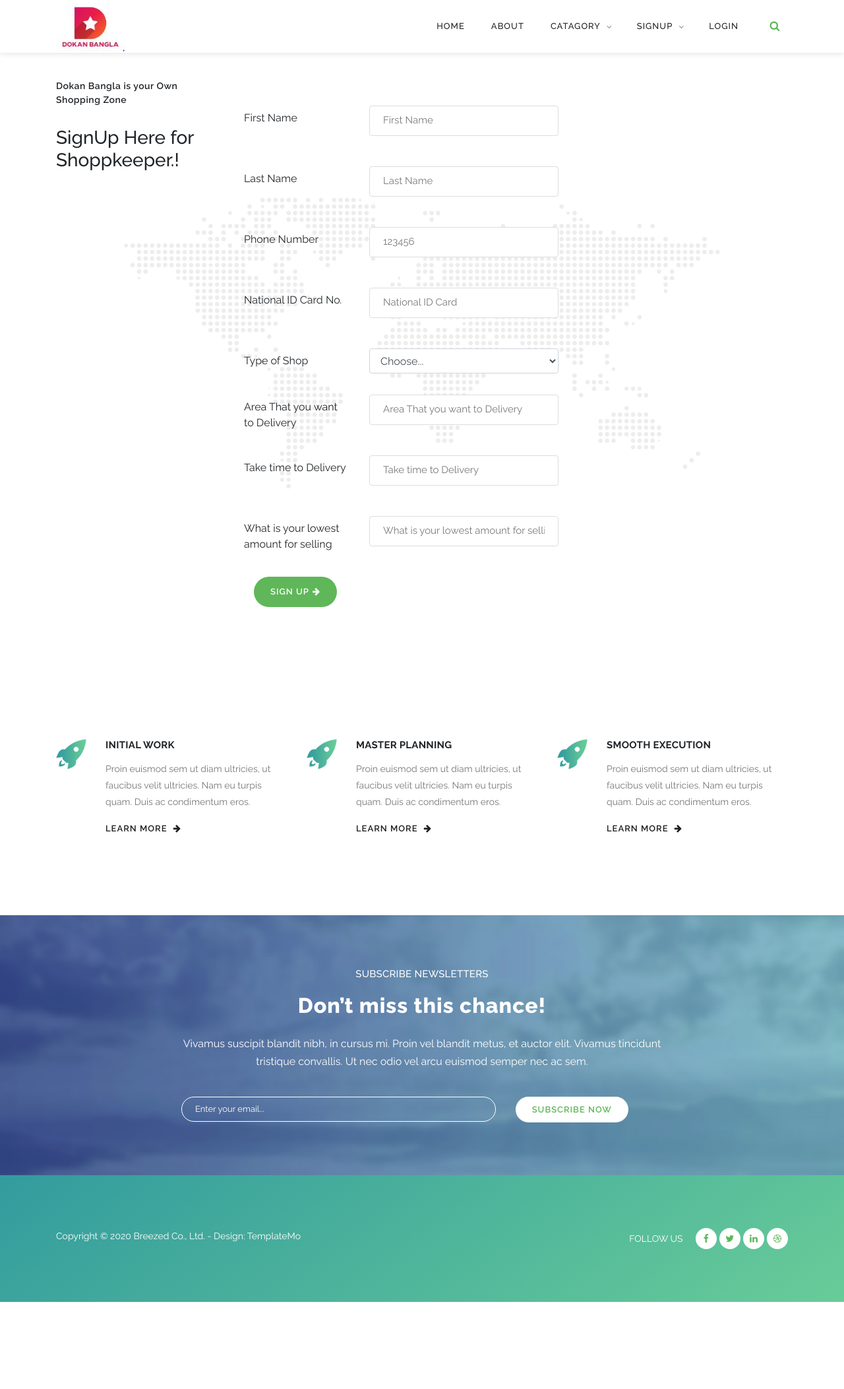
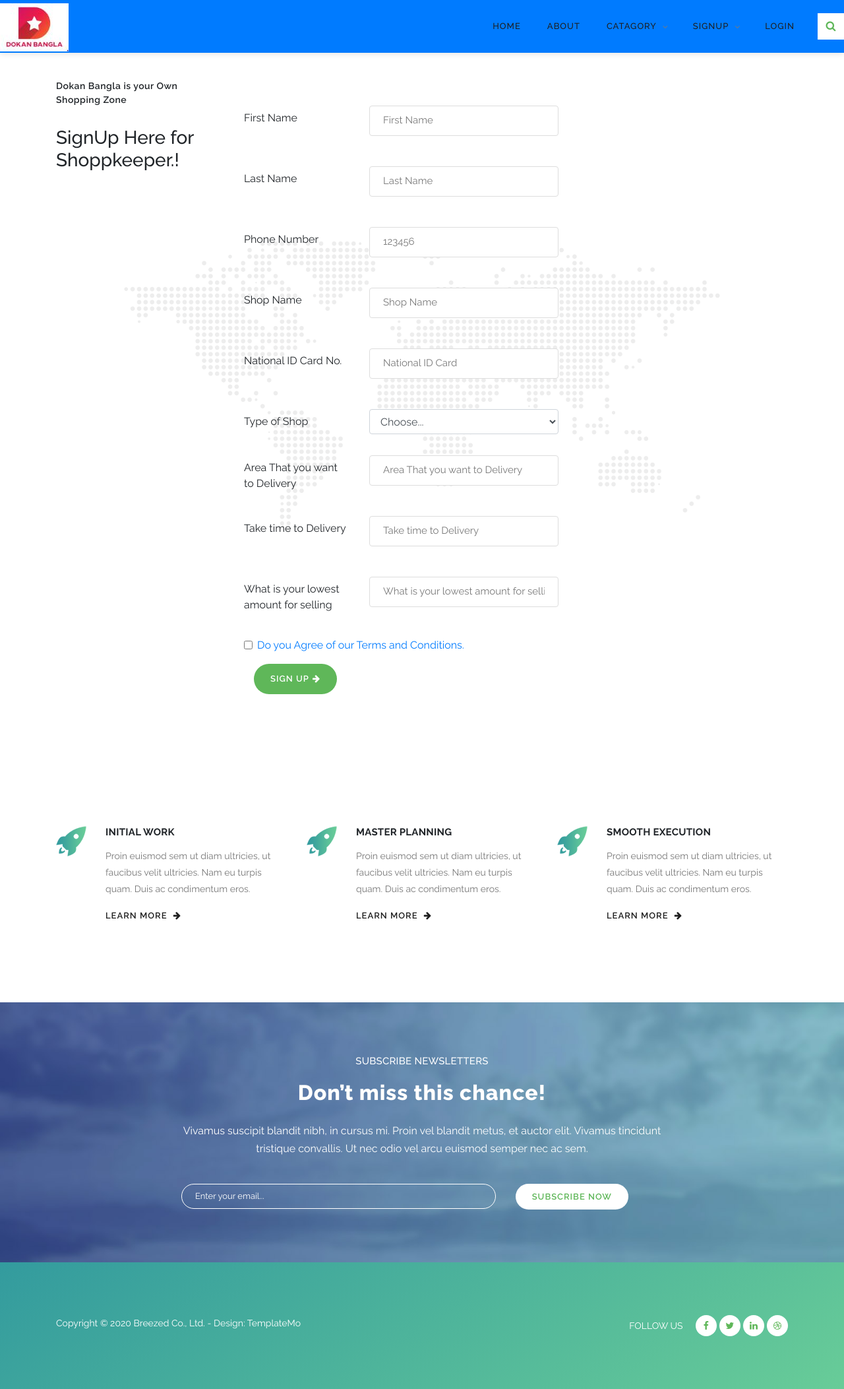
Before and after one commit to AbdurRahman111/DokanBangla, a Django app: page /signup_shoppkeeper in a window 1280 px wide. Shown: the whole page at 66% size. Before the commit the page ends 1973 px from the top, so only its background shows below. Run offline with Django 3.2, Linux system fonts and the light colour scheme; some libraries are stand-ins or nearby versions.

Commit message:
3rd commit

```diff
--- a/DokanBangla/dokanapp/templates/base.html
+++ b/DokanBangla/dokanapp/templates/base.html
@@ -35,9 +35,9 @@ https://templatemo.com/tm-543-breezed
     <link rel="stylesheet" href="{% static 'website/assets/css/lightbox.css' %}">
     <link rel="icon" href="{% static 'website/assets/images/dokanbangla.JPG' %}" type="image/gif" />
     </head>
+
+    <body>
     {% block body %}{% endblock %}
-    <body>
-
     <!-- ***** Preloader Start ***** -->
     <div id="preloader">
         <div class="jumper">
@@ -51,10 +51,10 @@ https://templatemo.com/tm-543-breezed
 
     <!-- ***** Header Area Start ***** -->
     <header class="header-area header-sticky">
-        <div class="container">
+        <div>
             <div class="row">
                 <div class="col-12">
-                    <nav class="main-nav">
+                    <nav class="main-nav navbar-dark bg-primary">
                         <!-- ***** Logo Start ***** -->
 
                         <a href="/" class="logo">
--- a/DokanBangla/dokanapp/templates/signup_castomer.html
+++ b/DokanBangla/dokanapp/templates/signup_castomer.html
@@ -61,7 +61,7 @@
 
                             <div class="col-lg-12">
                               <fieldset>
-                                <button type="submit" id="form-submit" class="main-button-icon">Send Message Now <i class="fa fa-arrow-right"></i></button>
+                                <button type="submit" id="form-submit" class="main-button-icon">Sign Up <i class="fa fa-arrow-right"></i></button>
                               </fieldset>
                             </div>
                           </div>
--- a/DokanBangla/dokanapp/templates/signup_shoppkeeper.html
+++ b/DokanBangla/dokanapp/templates/signup_shoppkeeper.html
@@ -35,8 +35,10 @@
                     </div>
                 </div>
                 <div class="col-lg-8 col-md-8 col-xs-12">
+
+                    <form id="contact" action="signup_shoppkeeper" method="POST">{%csrf_token%}
                     <div class="contact-form">
-                        <form id="contact" action="signup_shoppkeeper" method="POST">{%csrf_token%}
+
                           <div class="">
 <!--                            <div class="col-md-4 col-sm-12">-->
 <!--                              <fieldset>-->
@@ -66,6 +68,13 @@
                             </div>
 
                             <div class="form-group row">
+                              <label class="col-sm-3 col-form-label">Shop Name</label>
+                              <div class="col-sm-10 col-lg-5">
+                                <input type="text" name="shop_name" class="form-control" id="dokan_name"placeholder="Shop Name">
+                              </div>
+                            </div>
+
+                            <div class="form-group row">
                               <label class="col-sm-3 col-form-label">National ID Card No.</label>
                               <div class="col-sm-10 col-lg-5">
                                 <input type="text" name="shoppkeeper_NID" class="form-control" id="shoppkeeper_NID" placeholder="National ID Card">
@@ -77,7 +86,7 @@
                               <div class="col-sm-10 col-lg-5">
                                 <div class="form-group">
 
-                                  <select id="inputState" name="uvanue" class="form-control">
+                                  <select id="inputState" name="shop_type" class="form-control">
                                     <option selected>Choose...</option>
 
                                     <option>bakery</option>
@@ -143,6 +152,17 @@
 
 
 
+                          </div>
+
+
+                    </div>
+
+
+
+                      <div class="form-group form-check">
+                        <input type="checkbox" name="chack_terms_conditions" class="form-check-input" id="exampleCheck1">
+                          <label class="form-check-label" for="exampleCheck1"><a href="terms_conditions">Do you Agree of our Terms and Conditions.</a></label>
+                      </div>
 
                       <div class="col-lg-12">
                           <fieldset>
@@ -151,16 +171,23 @@
                       </div>
 
 
+                    </form>
+
+                </div>
 
 
 
             </div>
-                        </form>
+
+
         </div>
-                </div>
-            </div>
-        </div>
+
+
+
     </section>
     <!-- ***** Contact Us Area Ends ***** -->
 
+
+
+
     {% endblock %}
--- a/DokanBangla/dokanapp/urls.py
+++ b/DokanBangla/dokanapp/urls.py
@@ -10,6 +10,7 @@ urlpatterns = [
     path('signup_castomer', views.signup_castomer, name='signup_castomer'),
     path('signup_shoppkeeper', views.signup_shoppkeeper, name='signup_shoppkeeper'),
     path('login', views.login, name='login'),
+    path('terms_conditions', views.terms_conditions, name='terms_conditions'),
 
 
 ]
--- a/DokanBangla/dokanapp/views.py
+++ b/DokanBangla/dokanapp/views.py
@@ -46,7 +46,30 @@ def signup_castomer(request):
         return render(request, 'index.html')
 
 def signup_shoppkeeper(request):
+    firstname_shoppkeeper=request.POST.get('shoppkeeper_name_first')
+    lastname_shoppkeeper=request.POST.get('shoppkeeper_name_last')
+    phone_shoppkeeper=request.POST.get('shoppkeeper_phone')
+    shopname_shoppkeeper=request.POST.get('shop_name')
+    NID_shoppkeeper=request.POST.get('shoppkeeper_NID')
+    type_shop_shoppkeeper=request.POST.get('shop_type')
+    area_shoppkeeper=request.POST.get('area_delivery')
+    taketime_shoppkeeper=request.POST.get('time_delivery')
+    lowest_prize_shoppkeeper=request.POST.get('lowest_amount_selling')
+    chack_terms_conditions_shoppkeeper=request.POST.get('chack_terms_conditions')
+
+    print(firstname_shoppkeeper, lastname_shoppkeeper, phone_shoppkeeper, shopname_shoppkeeper, NID_shoppkeeper, type_shop_shoppkeeper,area_shoppkeeper, taketime_shoppkeeper, lowest_prize_shoppkeeper)
+
+
+
+
+
+
+
     return render(request, 'signup_shoppkeeper.html')
 
 def login(request):
     return render(request, 'login.html')
+
+
+def terms_conditions(request):
+    return render(request, 'terms_conditions_page.html')
```
Also changed, not shown: DokanBangla/dokanapp/templates/login.html (deleted, +0 -10 lines), DokanBangla/dokanapp/templates/terms_conditions_page.html (added, +10 -0 lines). Lines whose indentation alone changed are shown as unchanged.
